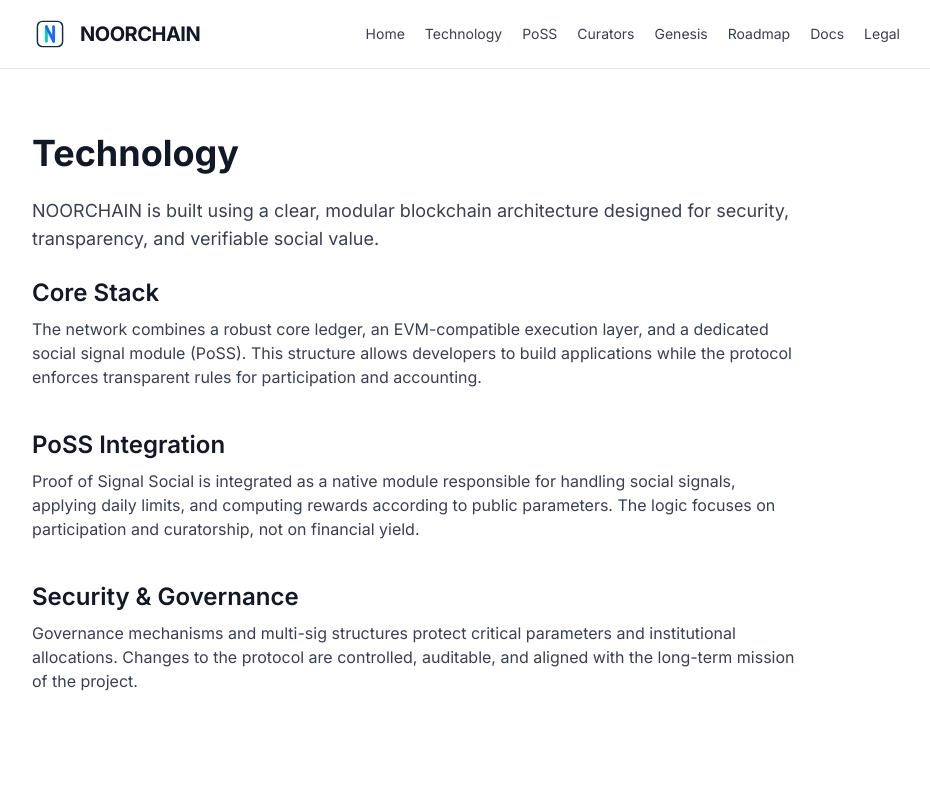
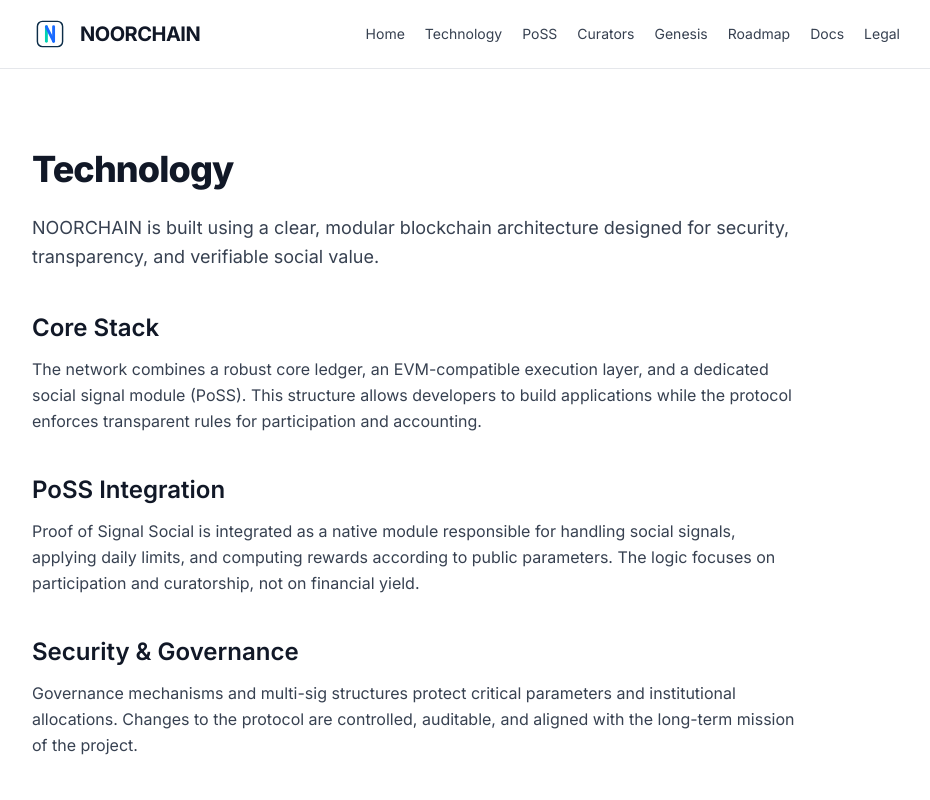
Before and after one commit to noorfinances-eng/noorchain-core, a Next.js app in the folder site/: page /technology in a window 1280 px wide. Shown: the top 800 px of the page, without its empty margins (174-1104 px from the left). Built offline with nearby package versions, Linux system fonts and the light colour scheme.

Commit message:
Update page.tsx

```diff
--- a/site/app/technology/page.tsx
+++ b/site/app/technology/page.tsx
@@ -1,41 +1,54 @@
 export default function TechnologyPage() {
   return (
-    <main className="container py-16">
-      <h1 className="text-4xl font-bold mb-6">Technology</h1>
+    <main className="w-full">
+      <section className="container py-16 md:py-20">
+        <div className="max-w-3xl">
+          <h1 className="text-3xl md:text-4xl font-extrabold tracking-tight text-gray-900 mb-6">
+            Technology
+          </h1>
 
-      <p className="text-lg text-gray-700 mb-6">
+          <p className="text-lg text-gray-700 leading-relaxed mb-10">
             NOORCHAIN is built using a clear, modular blockchain architecture
             designed for security, transparency, and verifiable social value.
           </p>
 
-      <section className="mb-10 max-w-3xl">
-        <h2 className="text-2xl font-semibold mb-2">Core Stack</h2>
-        <p className="text-gray-700">
-          The network combines a robust core ledger, an EVM-compatible execution
-          layer, and a dedicated social signal module (PoSS). This structure
-          allows developers to build applications while the protocol enforces
-          transparent rules for participation and accounting.
+          <section className="mb-10">
+            <h2 className="text-xl md:text-2xl font-semibold text-gray-900 mb-3">
+              Core Stack
+            </h2>
+            <p className="text-gray-700 leading-relaxed">
+              The network combines a robust core ledger, an EVM-compatible
+              execution layer, and a dedicated social signal module (PoSS).
+              This structure allows developers to build applications while the
+              protocol enforces transparent rules for participation and
+              accounting.
             </p>
           </section>
 
-      <section className="mb-10 max-w-3xl">
-        <h2 className="text-2xl font-semibold mb-2">PoSS Integration</h2>
-        <p className="text-gray-700">
-          Proof of Signal Social is integrated as a native module responsible
-          for handling social signals, applying daily limits, and computing
-          rewards according to public parameters. The logic focuses on
-          participation and curatorship, not on financial yield.
+          <section className="mb-10">
+            <h2 className="text-xl md:text-2xl font-semibold text-gray-900 mb-3">
+            PoSS Integration
+            </h2>
+            <p className="text-gray-700 leading-relaxed">
+              Proof of Signal Social is integrated as a native module
+              responsible for handling social signals, applying daily limits,
+              and computing rewards according to public parameters. The logic
+              focuses on participation and curatorship, not on financial yield.
             </p>
           </section>
 
-      <section className="max-w-3xl">
-        <h2 className="text-2xl font-semibold mb-2">Security & Governance</h2>
-        <p className="text-gray-700">
+          <section>
+            <h2 className="text-xl md:text-2xl font-semibold text-gray-900 mb-3">
+              Security &amp; Governance
+            </h2>
+            <p className="text-gray-700 leading-relaxed">
               Governance mechanisms and multi-sig structures protect critical
-          parameters and institutional allocations. Changes to the protocol are
-          controlled, auditable, and aligned with the long-term mission of the
-          project.
+              parameters and institutional allocations. Changes to the protocol
+              are controlled, auditable, and aligned with the long-term mission
+              of the project.
             </p>
+          </section>
+        </div>
       </section>
     </main>
   );
```
Lines whose indentation alone changed are shown as unchanged.
